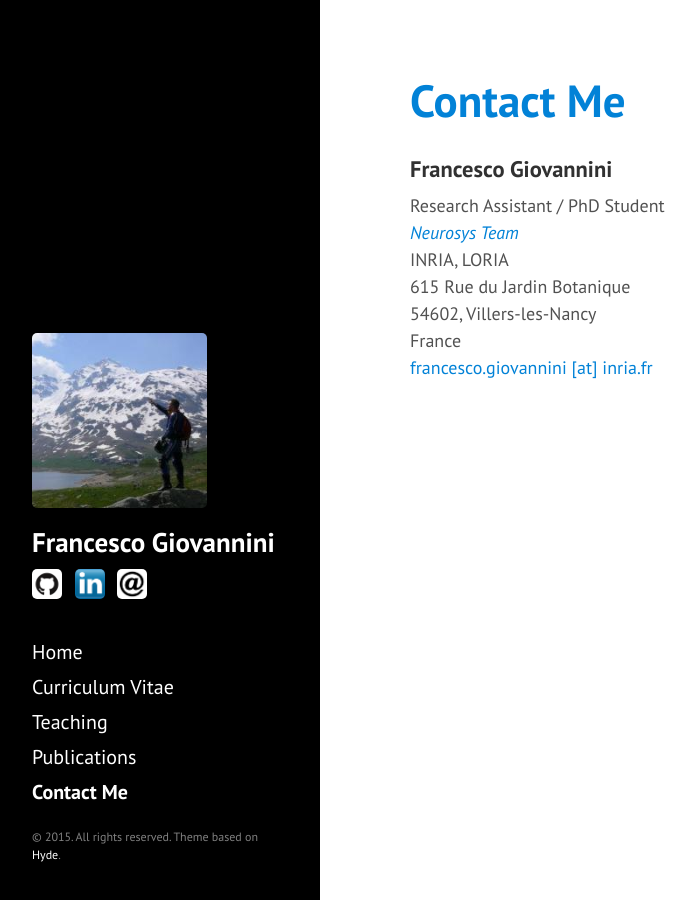
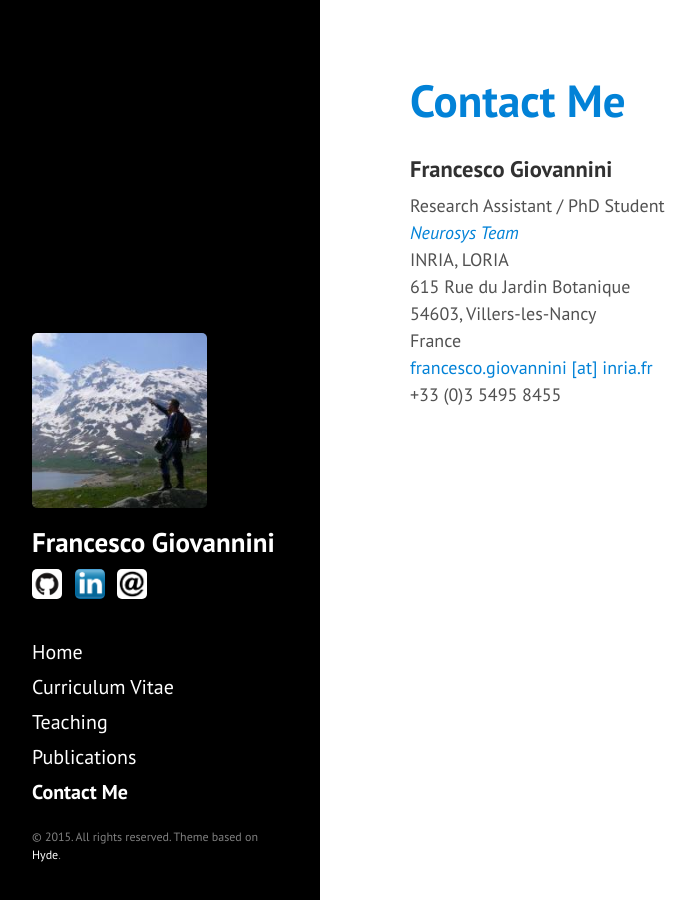
Before and after one commit to JoErNanO/joernano.github.io, a Jekyll site: the page built from pages/20-contact-me.md, in a window 1280 px wide. Shown: the whole page, without its empty margins (4-699 px from the left). Built offline with Jekyll 4.4.1, drawn with Linux system fonts in a browser that asks for light colours; Markdown is read by kramdown in place of the engine named in the settings.

Commit message:
[PAGES] Beautify cv and teaching. Add phone number to contact.

```diff
--- a/pages/20-contact-me.md
+++ b/pages/20-contact-me.md
@@ -8,6 +8,7 @@ Research Assistant / PhD Student
 [*Neurosys Team*](http://neurosys.loria.fr)
 INRIA, LORIA
 615 Rue du Jardin Botanique
-54602, Villers-les-Nancy
+54603, Villers-les-Nancy
 France
 [francesco.giovannini [at] inria.fr](mailto:francesco.giovannini[at]inria.fr)
++33 (0)3 5495 8455
```
Also changed, not shown: pages/01-cv.md (+1 -1 lines), pages/02-teaching.md (+1 -1 lines).
